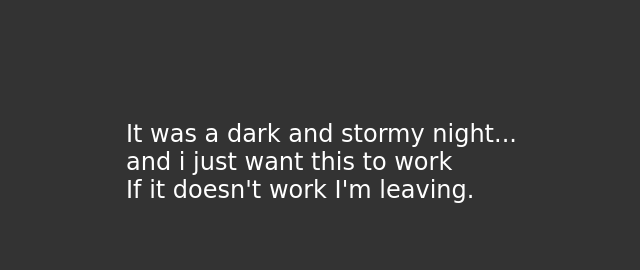
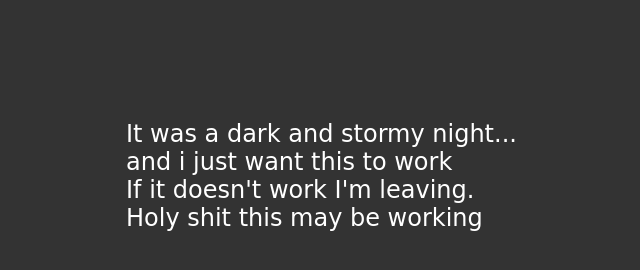
Before and after one commit to valeskah/story2, a plain HTML site: page index.html in a window 1280 px wide. Shown: the whole page, without its empty margins (194-834 px from the left). Drawn offline with Linux system fonts and the light colour scheme.

Commit message:
more changes

```diff
--- a/index.html
+++ b/index.html
@@ -5,7 +5,8 @@
     <p>
         It was a dark and stormy night...<br>
         and i just want this to work<br>
-        If it doesn't work I'm leaving.
+        If it doesn't work I'm leaving.<br>
+        Holy shit this may be working
     </p>
   </body>
 </html>
```
